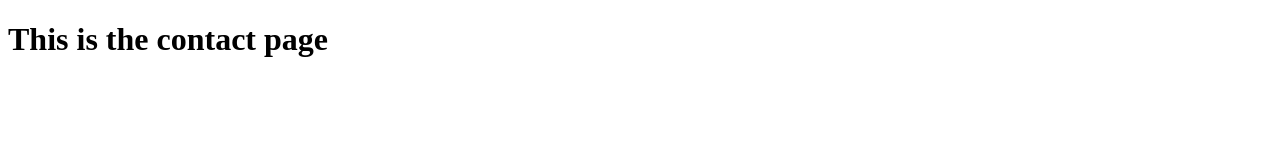
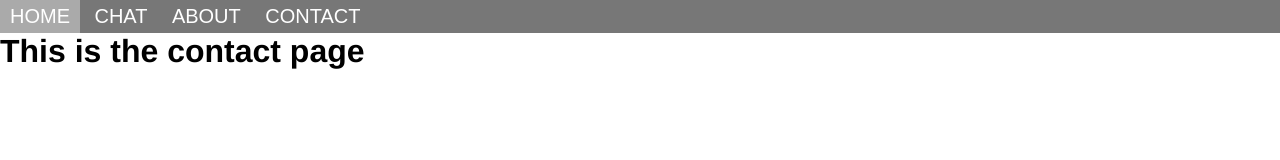
Before and after one commit to mccarts3/SocketChat, a website: page public/webpages/contact.html at #/about in a window 1280 px wide. Drawn offline with nearby package versions, Linux system fonts and the light colour scheme.

Commit message:
Adding global formatting to all html pages.

```diff
--- a/public/webpages/contact.html
+++ b/public/webpages/contact.html
@@ -1,10 +1,37 @@
 <!DOCTYPE html>
 <html>
-<head>
-<meta charset="ISO-8859-1">
-<title>Insert title here</title>
-</head>
-<body>
-	<h1>This is the contact page</h1>
-</body>
+	<head>
+		<meta charset="utf-8">
+	    <meta http-equiv="X-UA-Compatible" content="IE=edge">
+	    <meta name="viewport" content="width=device-width, initial-scale=1">
+
+		<title>Socket.io | Chat Example</title>
+
+		<link rel="stylesheet" type="text/css" href="/css/theme.css">
+		<link rel="icon" href="/icons/superS.png">
+
+
+		<script src="https://code.jquery.com/jquery-2.2.0.min.js"></script>
+		<!-- <script src="http://ajax.googleapis.com/ajax/libs/angularjs/1.4.8/angular.min.js"></script>
+		<script src="/angular-route/angular-route.min.js"></script>
+		<script src="/indexAngular.js"></script>
+		-->
+	</head>
+
+	<!-- HTML Body -->
+	<body class="fixed-top-active" ng-app="app">
+		<div class="menuBar">
+	        <ul>
+	            <a href="#/home"><li>HOME</li></a>
+	            <a href="#/chat"><li>CHAT</li></a>
+	            <a href="#/about"><li>ABOUT</li></a>
+	            <a href="#/contact"><li>CONTACT</li></a>
+	        </ul>
+	    </div>
+
+		<!-- <div ng-view></div>	 -->
+		<!-- What should be included chat.html -->
+
+		<h1>This is the contact page</h1>
+	</body>
 </html>
```
Also changed, not shown: public/webpages/about.html (+34 -7 lines), public/webpages/chat.html (+43 -19 lines).
